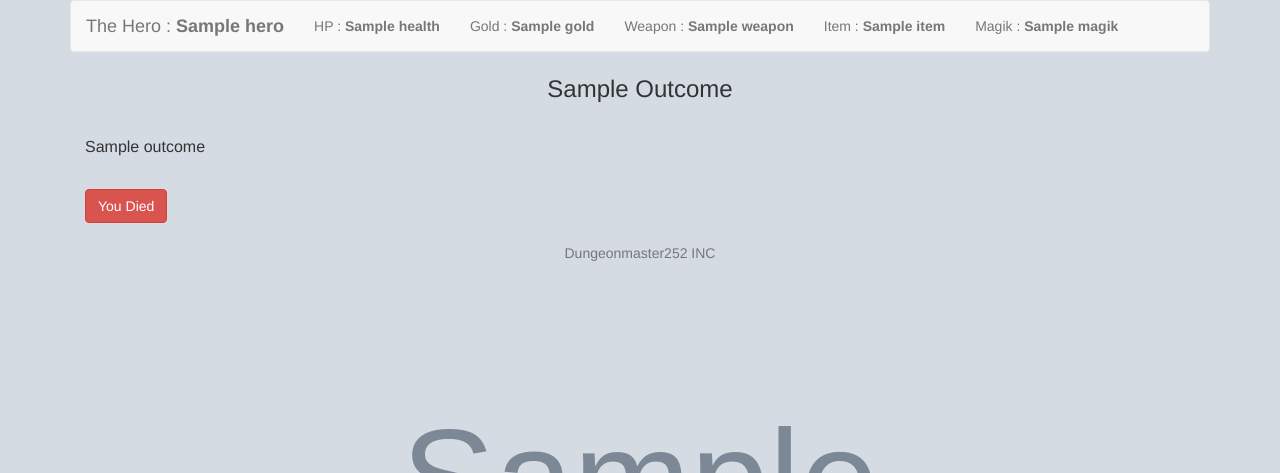
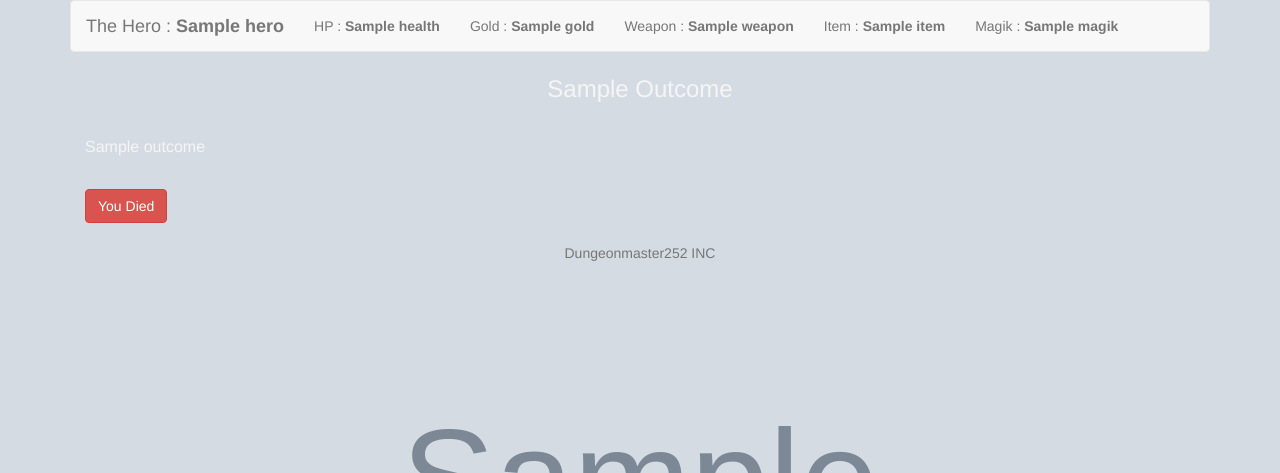
Before and after one commit to aferrard/Dungeon252, a Node server app: template views/pages/outcome.ejs in a window 1280 px wide. Shown: the top 473 px of the page. Run offline with Node 20, Linux system fonts and the light colour scheme; the template is opened without the code that fills it: most values are stand-ins (such as "Sample title", 1, 10 or a date in 2020); grey boxes marked "Sample" are stand-in pictures; some libraries are stand-ins or nearby versions.

Commit message:
More fixes

```diff
--- a/views/pages/outcome.ejs
+++ b/views/pages/outcome.ejs
@@ -9,7 +9,7 @@
             background-repeat: no-repeat;
             resize: both;
             background-origin: content-box;
-
+            color: whitesmoke;
         }
     </style>
 </head>
--- a/views/pages/room.ejs
+++ b/views/pages/room.ejs
@@ -9,6 +9,7 @@
             background-repeat: no-repeat;
             resize: both;
             background-origin: content-box;
+            color: whitesmoke;
         }
     </style>
 </head>
```
Also changed, not shown: images/final/darkwizard.jpg, images/final/feast.jpg.
